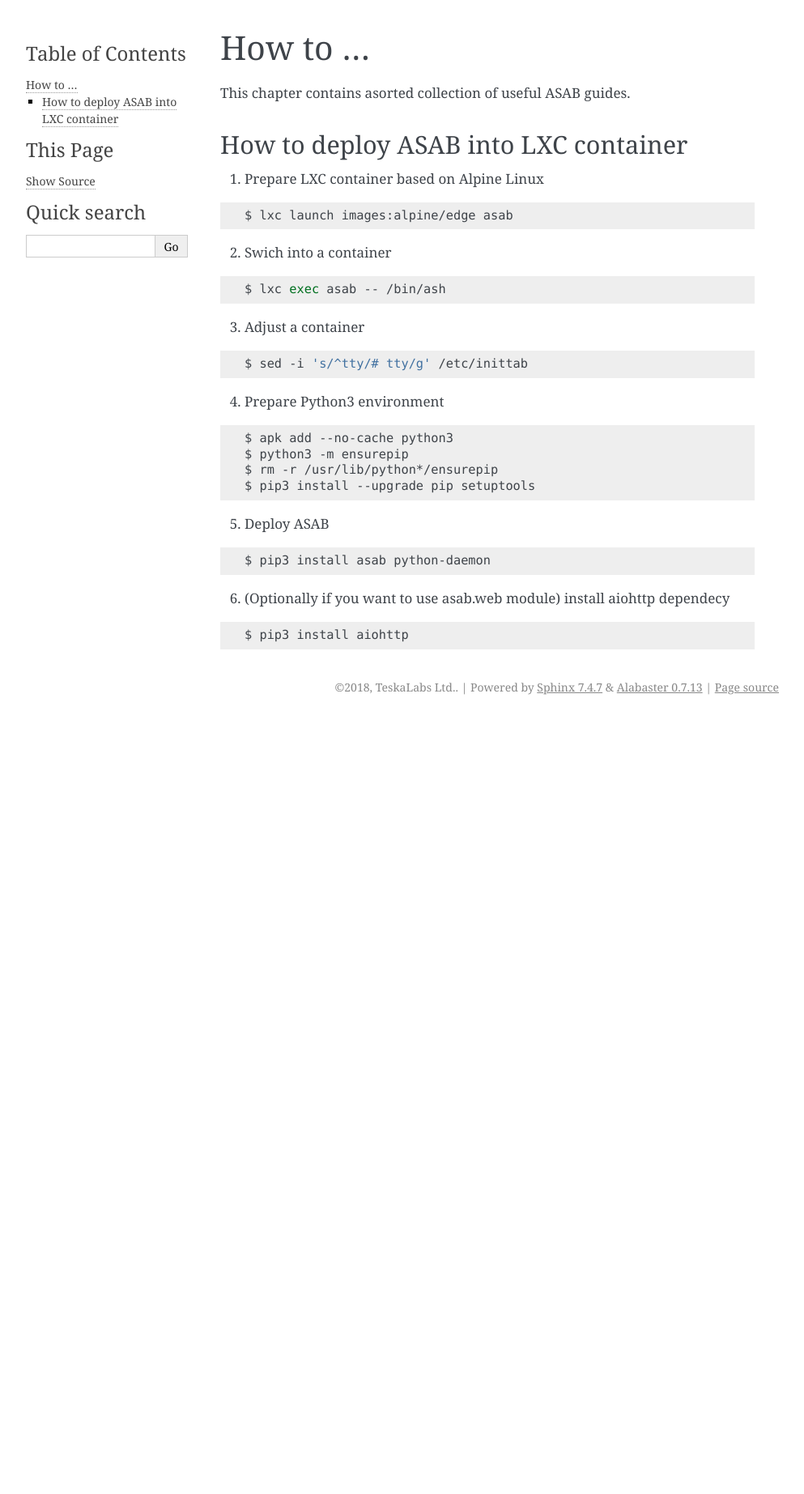
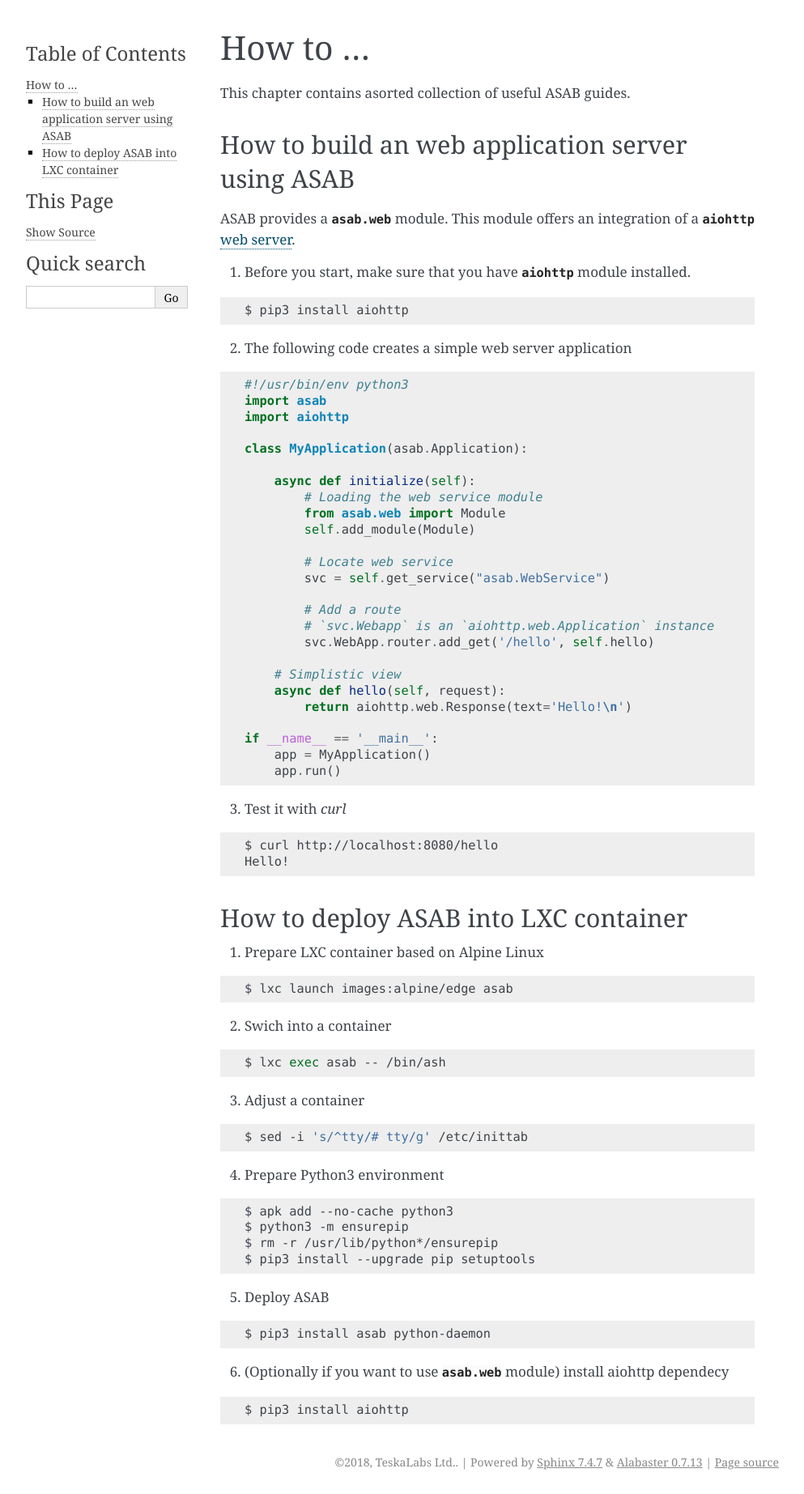
Before and after one commit to TeskaLabs/asab, a Sphinx documentation site: the page built from doc/how-to.rst, in a window 1280 px wide. Shown: the whole page at 81% size, without its empty margins (148-1141 px from the left). Built offline with Sphinx 7.4.7, drawn with Linux system fonts in a browser that asks for light colours; the version number is read from the project's files by our own code; before the commit the page ends 900 px from its top, so only the background shows below that.

Commit message:
Add a documentation and an example of the web application server implementation.

```diff
--- a/doc/how-to.rst
+++ b/doc/how-to.rst
@@ -2,6 +2,56 @@ How to ...
 ==========
 
 This chapter contains asorted collection of useful ASAB guides.
+
+
+How to build an web application server using ASAB
+-------------------------------------------------
+
+ASAB provides a :py:mod:`asab.web` module.
+This module offers an integration of a :py:mod:`aiohttp` `web server <http://aiohttp.readthedocs.io/en/stable/web.html>`_.
+
+1. Before you start, make sure that you have :py:mod:`aiohttp` module installed.
+
+.. code-block:: bash
+
+	$ pip3 install aiohttp
+
+2. The following code creates a simple web server application
+
+.. code:: python
+
+	#!/usr/bin/env python3
+	import asab
+	import aiohttp
+
+	class MyApplication(asab.Application):
+
+	    async def initialize(self):
+	        # Loading the web service module
+	        from asab.web import Module
+	        self.add_module(Module)
+
+	        # Locate web service
+	        svc = self.get_service("asab.WebService")
+
+	        # Add a route
+	        # `svc.Webapp` is an `aiohttp.web.Application` instance
+	        svc.WebApp.router.add_get('/hello', self.hello)
+
+	    # Simplistic view
+	    async def hello(self, request):
+	        return aiohttp.web.Response(text='Hello!\n')
+
+	if __name__ == '__main__':
+	    app = MyApplication()
+	    app.run()
+
+3. Test it with `curl`
+
+.. code-block:: bash
+
+	$ curl http://localhost:8080/hello
+	Hello!
 
 
 How to deploy ASAB into LXC container
@@ -45,7 +95,7 @@ How to deploy ASAB into LXC container
 	$ pip3 install asab python-daemon
 
 
-6. (Optionally if you want to use asab.web module) install aiohttp dependecy
+6. (Optionally if you want to use :py:mod:`asab.web` module) install aiohttp dependecy
 
 .. code-block:: bash
 
```
Also changed, not shown: 1 other file.
